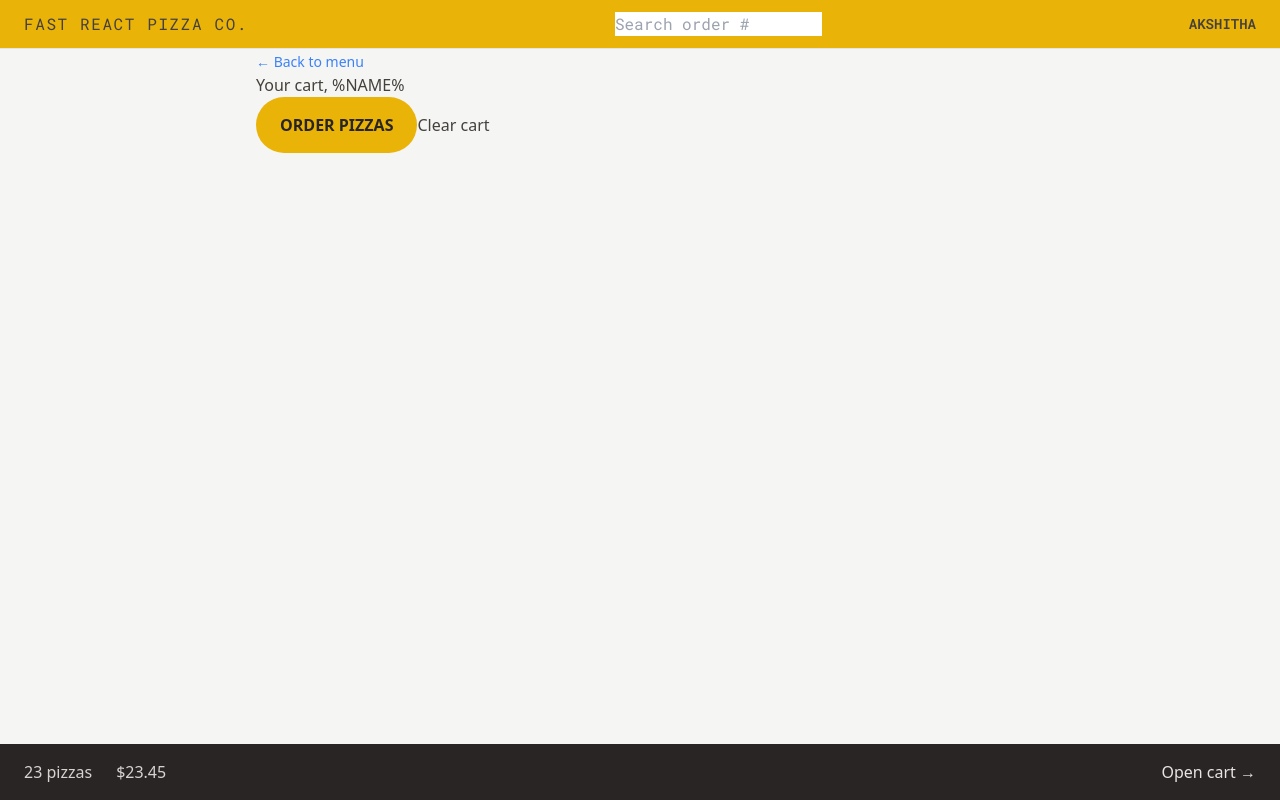
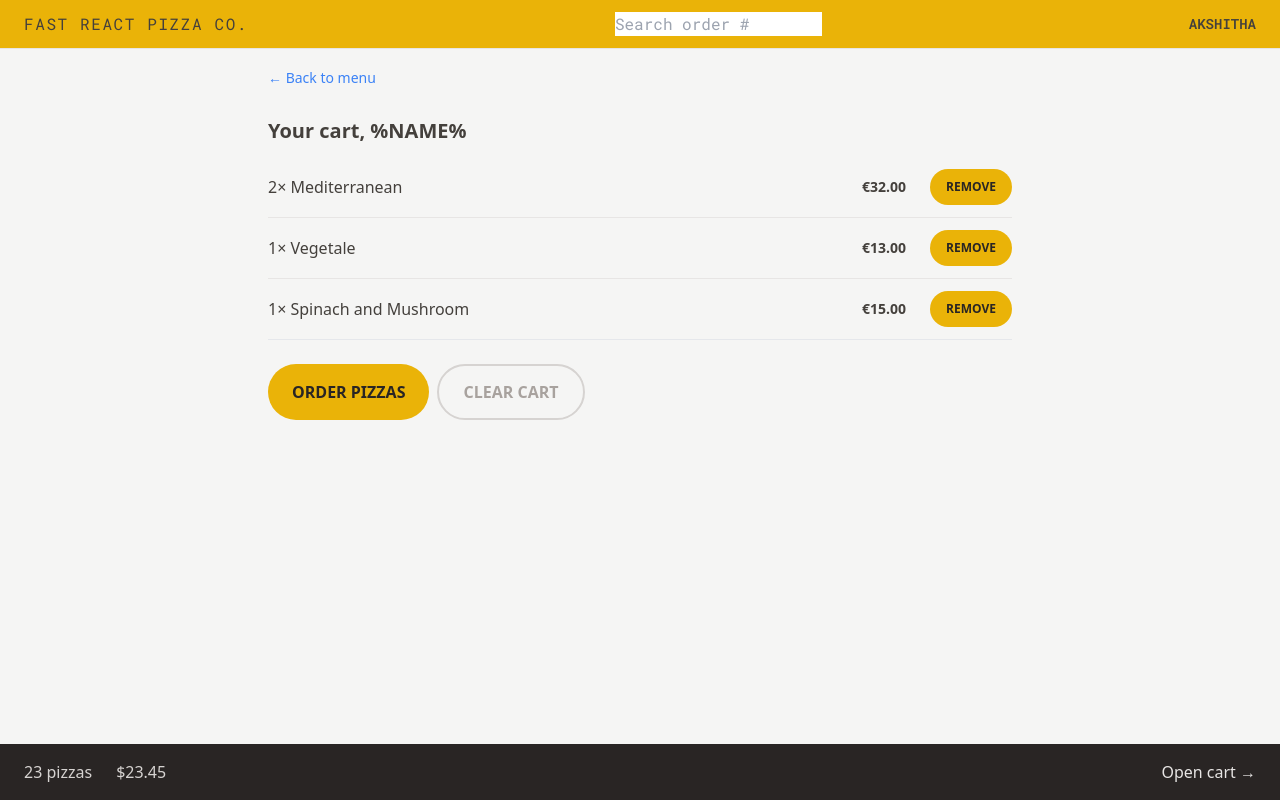
Before and after one commit to Akshitha2106/Pizza-App, a React (Vite) app: page /cart in a window 1280 px wide. Built offline with nearby package versions, Linux system fonts and the light colour scheme.

Commit message:
Styled Cart

```diff
--- a/src/features/cart/Cart.jsx
+++ b/src/features/cart/Cart.jsx
@@ -2,6 +2,7 @@
 import { Link } from "react-router-dom";
 import LinkButton from "../../ui/LinkButton";
 import Button from "../../ui/Button";
+import CartItem from "./CartItem";
 
 const fakeCart = [
   {
@@ -31,16 +32,20 @@
   const cart = fakeCart;
 
   return (
-    <div>
+    <div className="py-4 px-3">
       <LinkButton to="/menu">&larr; Back to menu</LinkButton>
 
-      <h2>Your cart, %NAME%</h2>
-
-      <div>
+      <h2 className="mt-7 text-xl font-semibold">Your cart, %NAME%</h2>
+      <ul className="divide-y divide-stone-200 border-b mt-3 ">
+        {cart.map((item) => (
+          <CartItem item={item} key={item.key} />
+        ))}
+      </ul>
+      <div className="mt-6 space-x-2">
         <Button to="/order/new" type="primary">
           Order pizzas
         </Button>
-        <button>Clear cart</button>
+        <Button type="secondary">Clear Cart </Button>
       </div>
     </div>
   );
--- a/src/features/cart/CartItem.jsx
+++ b/src/features/cart/CartItem.jsx
@@ -1,5 +1,6 @@
 /* eslint-disable no-unused-vars */
 
+import Button from "../../ui/Button";
 import { formatCurrency } from "../../utilities/helpers";
 
 /* eslint-disable react/prop-types */
@@ -7,12 +8,13 @@
   const { pizzaId, name, quantity, totalPrice } = item;
 
   return (
-    <li>
+    <li className="py-3 sm:flex sm:items-center sm:justify-between">
       <p>
         {quantity}&times; {name}
       </p>
-      <div>
-        <p>{formatCurrency(totalPrice)}</p>
+      <div className="flex items-center justify-between sm:gap-6">
+        <p className="text-sm font-bold  ">{formatCurrency(totalPrice)}</p>
+        <Button type="small">Remove</Button>
       </div>
     </li>
   );
--- a/src/ui/Button.jsx
+++ b/src/ui/Button.jsx
@@ -9,6 +9,8 @@
   const styles = {
     primary: base + "py-3 px-4 md:px-6 md:py-4",
     small: base + "py-2 px-4 md:px-4 md:py-2.5 text-xs",
+    secondary:
+      "border-2 border-stone-300 uppercase font-semibold text-stone-400 py-2.5 px-4 inline-block rounded-full hover:text-stone-800 hover:bg-stone-300 focus:bg-stone-300 transition-colors duration-300 focus:outline-none  focus:text-stone-800 focus:ring focus:ring-stone-200 focus:ring-offset-2 disabled:cursor-not-allowed sm:px-6 sm:py-3.5",
   };
   if (to)
     return (
```
